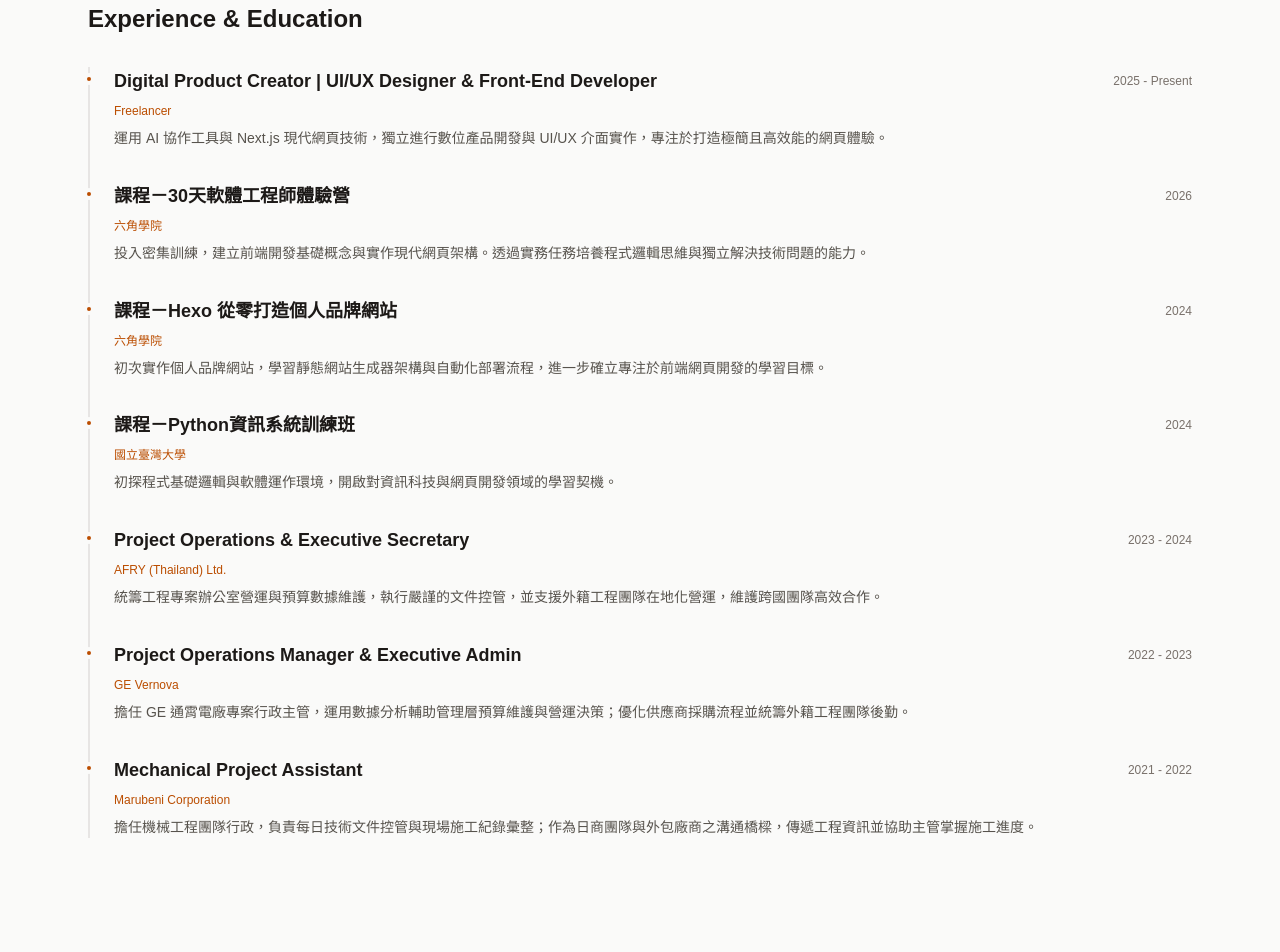
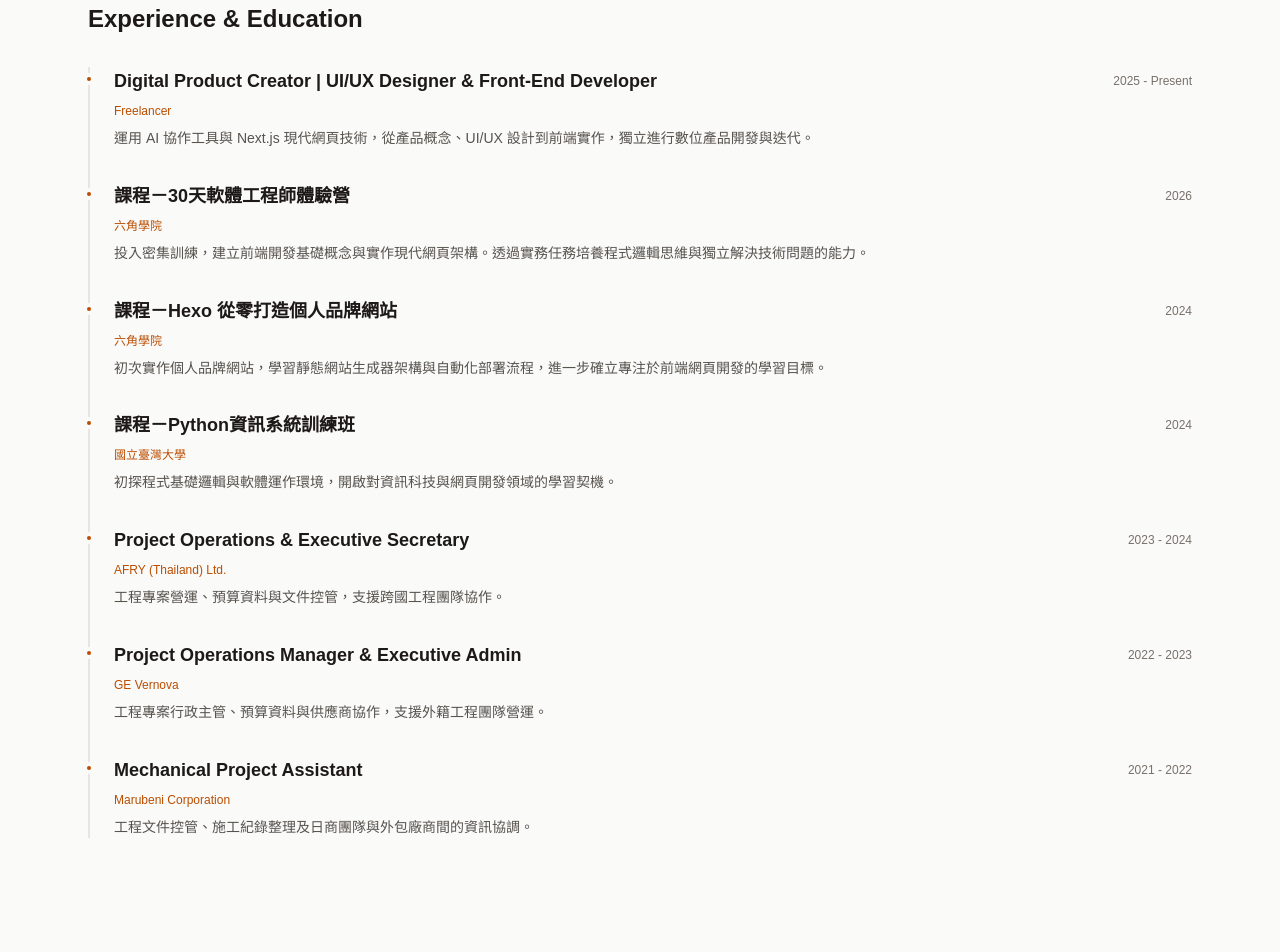
Before and after one commit to if8mile/PIXELOGIC, a Next.js app: page / in a window 1280 px wide. Shown: the part 980-1932 px from the top of the page. Built offline with nearby package versions, Linux system fonts and the light colour scheme.

Commit message:
experience刪掉贅詞、稍微修改

```diff
--- a/app/page.tsx
+++ b/app/page.tsx
@@ -759,7 +759,7 @@ export default function Home() {
               </div>
               <p className="text-xs font-medium text-amber-700 dark:text-violet-400">Freelancer</p>
               <p className="text-sm text-stone-600 dark:text-slate-400 leading-relaxed">
-                運用 AI 協作工具與 Next.js 現代網頁技術，獨立進行數位產品開發與 UI/UX 介面實作，專注於打造極簡且高效能的網頁體驗。
+                運用 AI 協作工具與 Next.js 現代網頁技術，從產品概念、UI/UX 設計到前端實作，獨立進行數位產品開發與迭代。
               </p>
             </div>
           </RevealCard>
@@ -819,7 +819,7 @@ export default function Home() {
               </div>
               <p className="text-xs font-medium text-amber-700 dark:text-violet-400">AFRY (Thailand) Ltd.</p>
               <p className="text-sm text-stone-600 dark:text-slate-400 leading-relaxed">
-                統籌工程專案辦公室營運與預算數據維護，執行嚴謹的文件控管，並支援外籍工程團隊在地化營運，維護跨國團隊高效合作。
+              工程專案營運、預算資料與文件控管，支援跨國工程團隊協作。
               </p>
             </div>
           </RevealCard>
@@ -834,7 +834,7 @@ export default function Home() {
               </div>
               <p className="text-xs font-medium text-amber-700 dark:text-violet-400">GE Vernova</p>
               <p className="text-sm text-stone-600 dark:text-slate-400 leading-relaxed">
-                擔任 GE 通霄電廠專案行政主管，運用數據分析輔助管理層預算維護與營運決策；優化供應商採購流程並統籌外籍工程團隊後勤。
+              工程專案行政主管、預算資料與供應商協作，支援外籍工程團隊營運。
               </p>
             </div>
           </RevealCard>
@@ -849,7 +849,7 @@ export default function Home() {
               </div>
               <p className="text-xs font-medium text-amber-700 dark:text-violet-400">Marubeni Corporation</p>
               <p className="text-sm text-stone-600 dark:text-slate-400 leading-relaxed">
-                擔任機械工程團隊行政，負責每日技術文件控管與現場施工紀錄彙整；作為日商團隊與外包廠商之溝通橋樑，傳遞工程資訊並協助主管掌握施工進度。
+              工程文件控管、施工紀錄整理及日商團隊與外包廠商間的資訊協調。
               </p>
             </div>
             </RevealCard>
```
